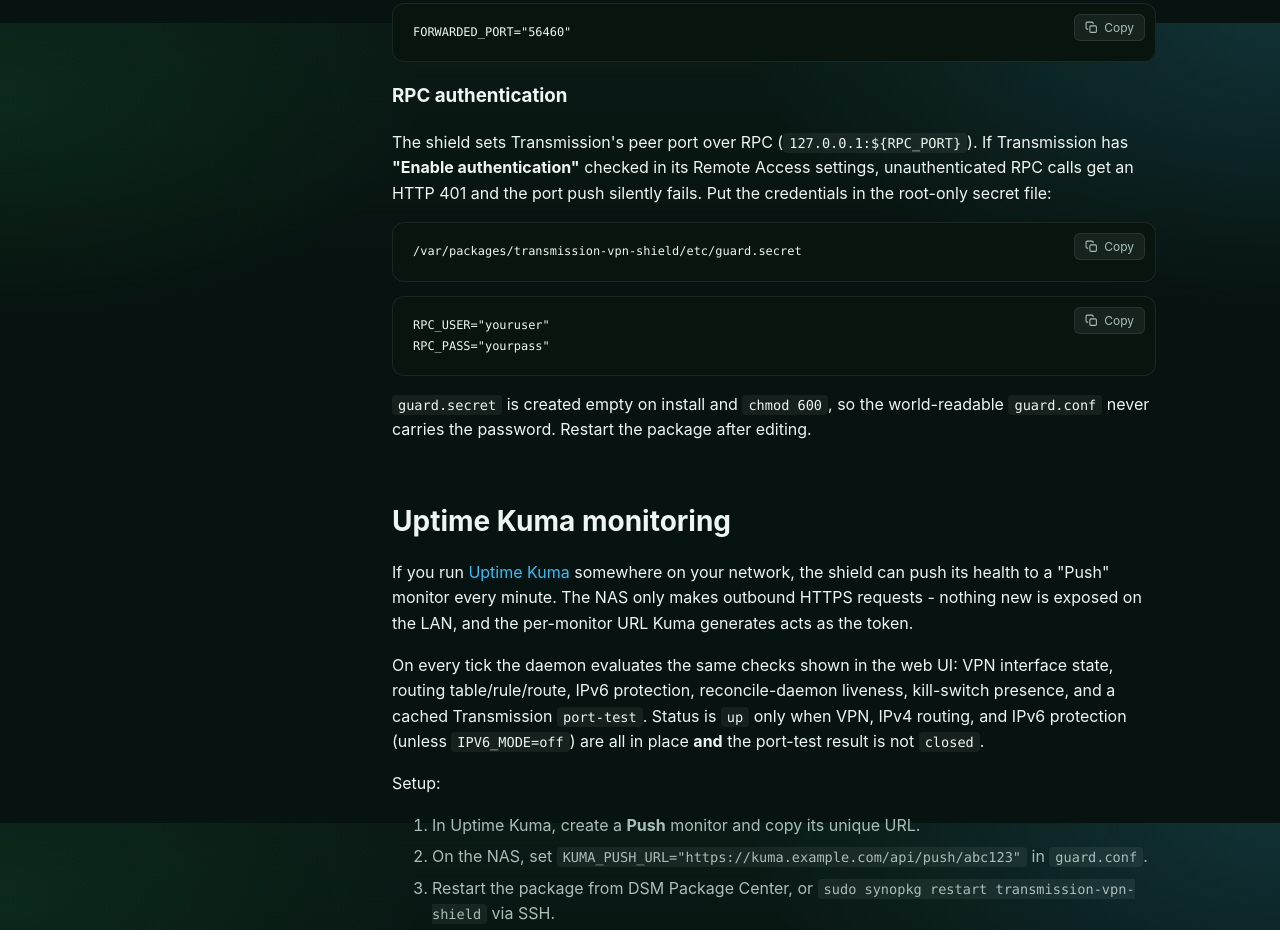
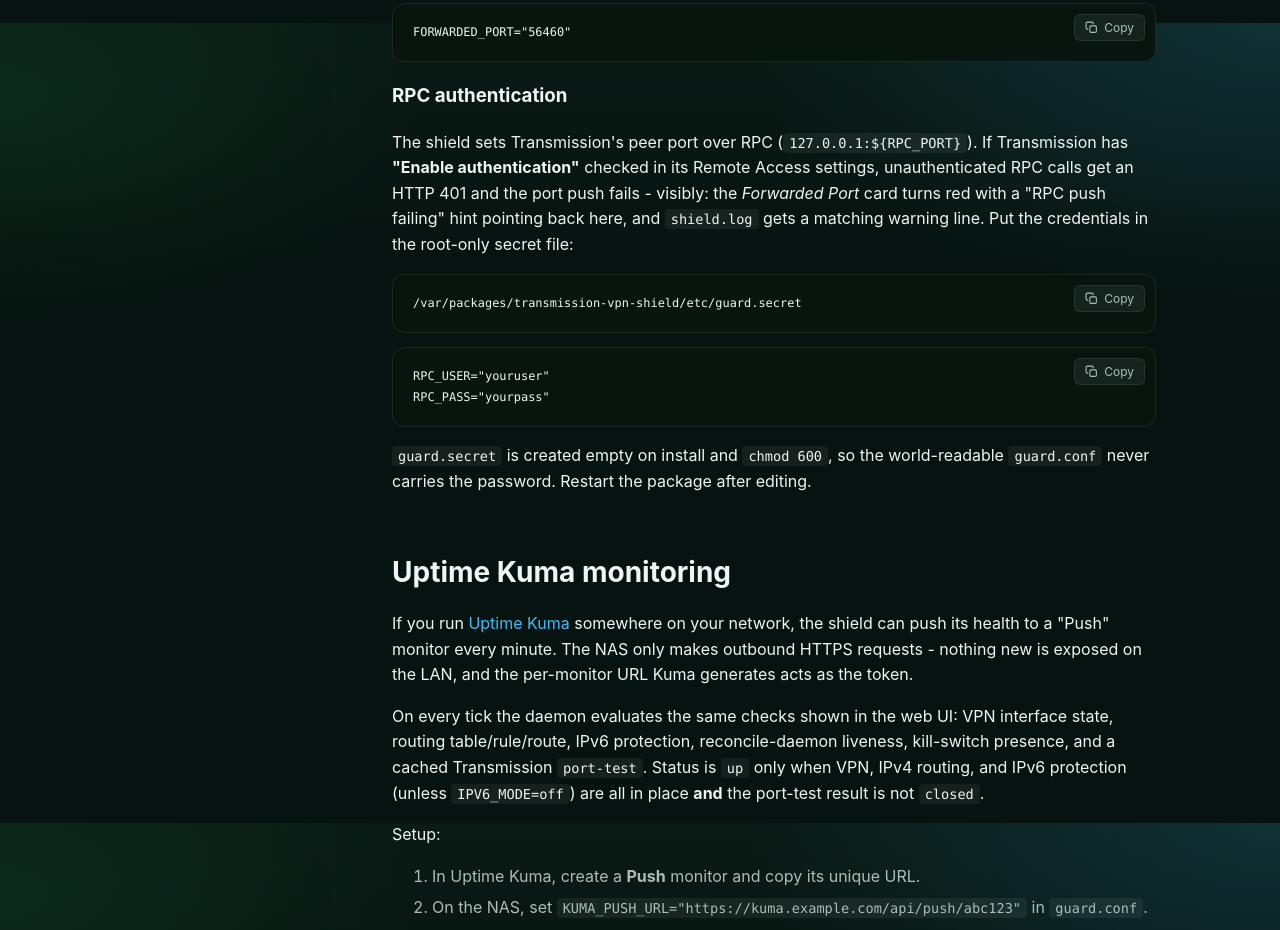
Before and after one commit to gioxx/Syno-TransmissionVPNShield, a website: page docs/documentation.html in a window 1280 px wide. Shown: the part 3977-4907 px from the top of the page. Drawn offline with Linux system fonts and the light colour scheme.

Commit message:
fix: describe the visible RPC failure state instead of calling it silent
apply_forwarded_port records a fail status and the UI renders a red
"RPC push failing" card with a hint pointing back at this section, plus a
shield.log warning line - not silent, and worth pointing readers at those
signals instead of contradicting them.

```diff
--- a/docs/documentation.html
+++ b/docs/documentation.html
@@ -130,7 +130,7 @@
         <pre><code>FORWARDED_PORT="56460"</code></pre>
 
         <h3>RPC authentication</h3>
-        <p>The shield sets Transmission's peer port over RPC (<code>127.0.0.1:${RPC_PORT}</code>). If Transmission has <strong>"Enable authentication"</strong> checked in its Remote Access settings, unauthenticated RPC calls get an HTTP 401 and the port push silently fails. Put the credentials in the root-only secret file:</p>
+        <p>The shield sets Transmission's peer port over RPC (<code>127.0.0.1:${RPC_PORT}</code>). If Transmission has <strong>"Enable authentication"</strong> checked in its Remote Access settings, unauthenticated RPC calls get an HTTP 401 and the port push fails - visibly: the <em>Forwarded Port</em> card turns red with a "RPC push failing" hint pointing back here, and <code>shield.log</code> gets a matching warning line. Put the credentials in the root-only secret file:</p>
         <pre><code>/var/packages/transmission-vpn-shield/etc/guard.secret</code></pre>
         <pre><code>RPC_USER="youruser"
 RPC_PASS="yourpass"</code></pre>
```
